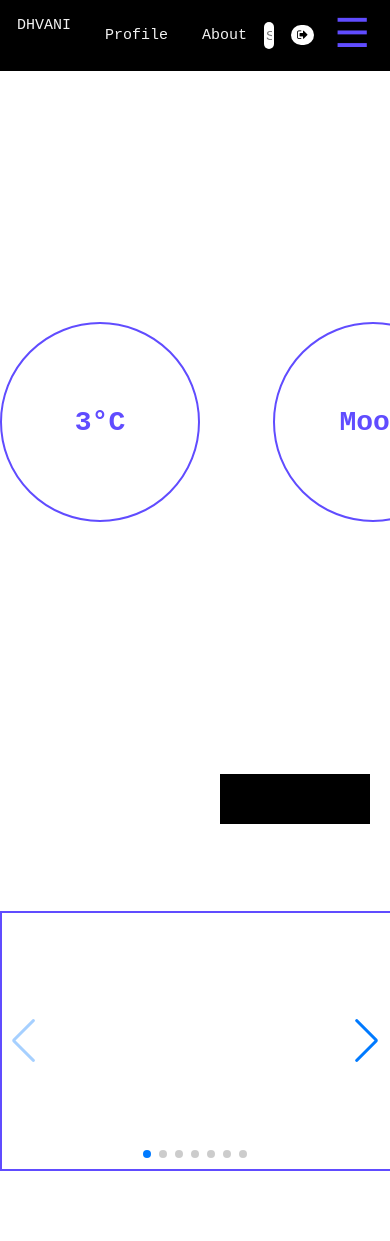
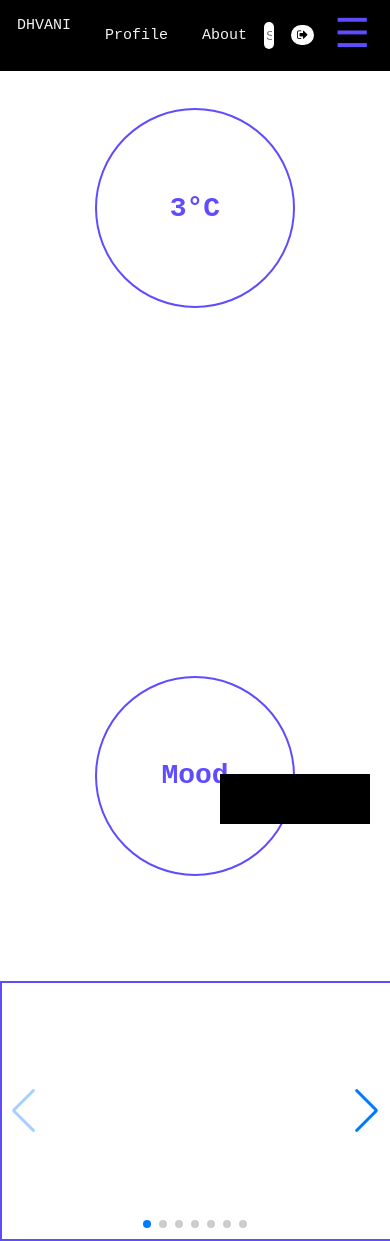
Before and after one commit to Sri01729/DHVANI-AI-project-Sri01729, a PHP site: page / in a window 390 px wide; the page is wider, and only the part inside the window is pictured. Before the commit the page ends 1171 px from the top of that part, so only its background shows below. Run offline with PHP 8.4, Linux system fonts and the light colour scheme; some libraries are stand-ins or nearby versions.

Commit message:
Add media queries for the hero block

```diff
--- a/DHVANI/assets/style.css
+++ b/DHVANI/assets/style.css
@@ -381,7 +381,13 @@
   font-size: 24px;
   font-family: "Courier New", Courier, monospace;
 }
-
+/* Responsive adjustments */
+@media (max-width: 600px) {
+  .hero-container {
+    grid-template-columns: auto;
+    padding-top: 70px;
+  }
+}
 /* ============================== Album carousel===================================*/
 .carousel-container {
   width: 100%;
```
